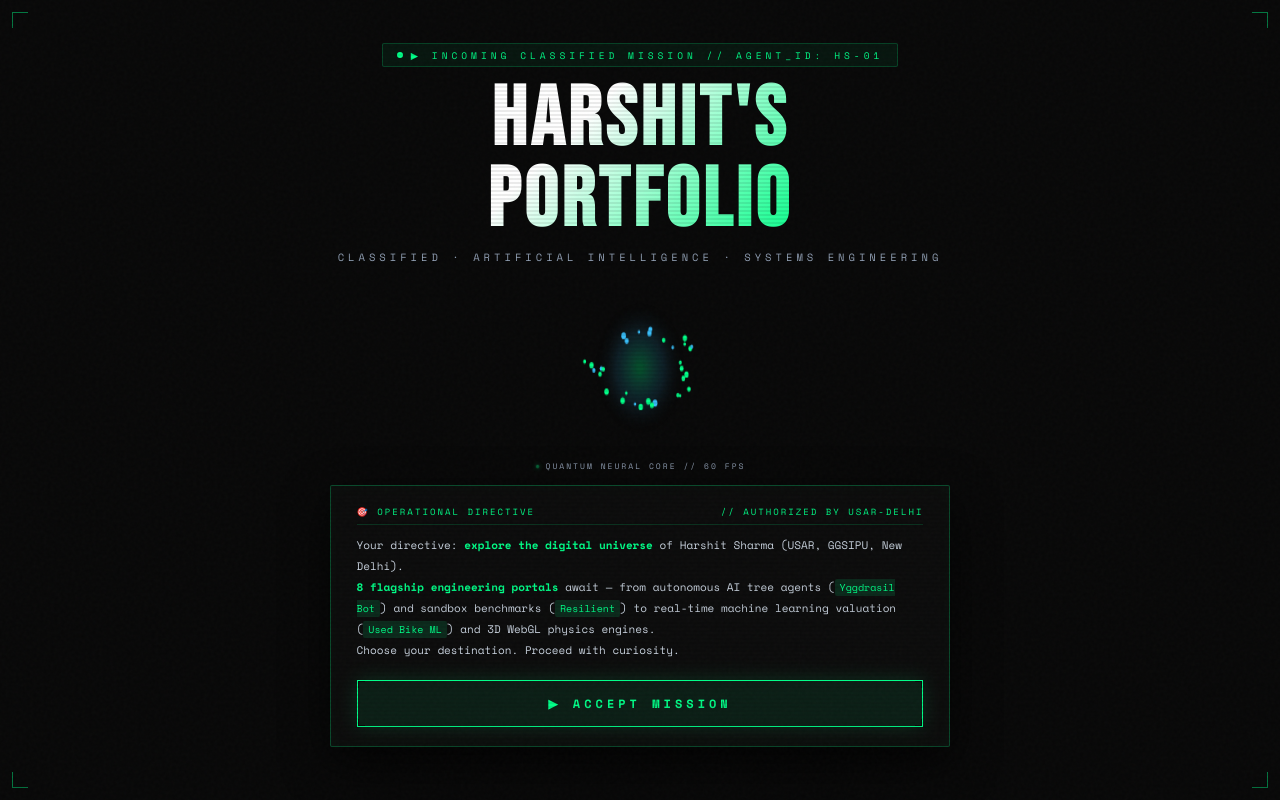
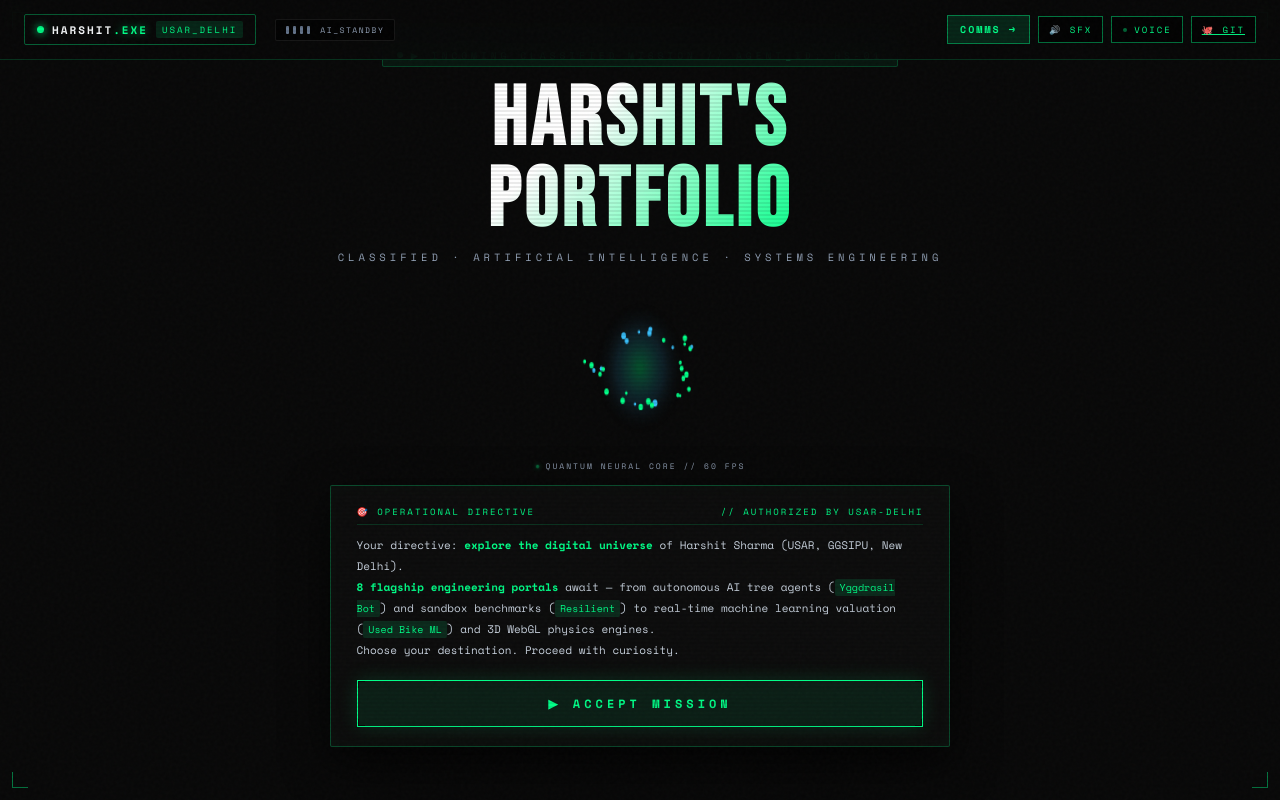
Before and after one commit to harshitthek/harshitfolio, a React (Vite) app: page / in a window 1280 px wide. Both pictures are taken after a click on the button "SKIP ›". Built offline with nearby package versions, Linux system fonts and the light colour scheme.

Commit message:
feat(audio-sync): make SFX/Voice toggles and Cyber HUD active and reactive across every screen

```diff
--- a/src/components/Navbar.jsx
+++ b/src/components/Navbar.jsx
@@ -1,21 +1,35 @@
-import React from 'react';
+import React, { useState, useEffect } from 'react';
 import { useVoice } from './VoiceContext';
 import { SoundFX } from './SoundFX';
 
 export default function Navbar({ onOpenModal, activeScreen, onJumpToScreen }) {
   const { voiceEnabled, isSpeaking, toggleVoice } = useVoice();
-  const [sfxOn, setSfxOn] = React.useState(SoundFX.isEnabled());
+  const [sfxOn, setSfxOn] = useState(SoundFX.isEnabled());
 
-  // Only show the top HUD navbar on the Cards Hub screen to keep Video and Mission screens 100% clean and cinematic
-  if (activeScreen !== 's-cards') {
+  useEffect(() => {
+    return SoundFX.subscribe((val) => {
+      setSfxOn(val);
+    });
+  }, []);
+
+  // Screen 1 has its own embedded floating HUD to avoid duplicate overlays
+  if (activeScreen === 's-video') {
     return null;
   }
 
-  const handleToggleSFX = () => {
+  const handleToggleSFX = (e) => {
+    e.stopPropagation();
     const next = SoundFX.toggle();
-    setSfxOn(next);
     if (next) SoundFX.playClick();
   };
+
+  const handleToggleVoice = (e) => {
+    e.stopPropagation();
+    if (sfxOn) SoundFX.playClick();
+    toggleVoice();
+  };
+
+  const isCardsScreen = activeScreen === 's-cards';
 
   return (
     <header className="cyber-hud-nav">
@@ -23,18 +37,21 @@ export default function Navbar({ onOpenModal, activeScreen, onJumpToScreen }) {
         <button
           className="brand-badge-btn"
           onClick={() => {
-            SoundFX.playClick();
+            if (sfxOn) SoundFX.playClick();
             onJumpToScreen('s-cards');
           }}
           title="Go to Multiverse Hub"
         >
           <span className="brand-dot live"></span>
           <span className="brand-title">HARSHIT<span className="text-glow">.EXE</span></span>
-          <span className="brand-tag">AI_ENGINEER</span>
+          <span className="brand-tag">USAR_DELHI</span>
         </button>
 
         {/* AI Audio-Reactive Waveform Visualizer */}
-        <div className={`ai-waveform-hud ${isSpeaking ? 'active' : ''}`} title={isSpeaking ? 'AI Voice Transmission Active' : 'AI Voice Standby'}>
+        <div
+          className={`ai-waveform-hud ${isSpeaking ? 'active' : ''}`}
+          title={isSpeaking ? 'AI Voice Narration Transmitting' : 'AI Voice Standby'}
+        >
           <span className="bar b1"></span>
           <span className="bar b2"></span>
           <span className="bar b3"></span>
@@ -43,59 +60,64 @@ export default function Navbar({ onOpenModal, activeScreen, onJumpToScreen }) {
         </div>
       </div>
 
+      {/* Quick Modal Actions on Cards Screen */}
       <div className="nav-center">
+        {isCardsScreen && (
           <div className="quick-modal-actions">
             <button
               className="hud-quick-btn"
-            onClick={() => { SoundFX.playClick(); onOpenModal('terminal'); }}
+              onClick={() => { if (sfxOn) SoundFX.playClick(); onOpenModal('terminal'); }}
               title="Open Interactive Hacker Shell"
             >
               <span>💻</span> TERMINAL
             </button>
             <button
               className="hud-quick-btn"
-            onClick={() => { SoundFX.playClick(); onOpenModal('ml-sim'); }}
+              onClick={() => { if (sfxOn) SoundFX.playClick(); onOpenModal('ml-sim'); }}
               title="Open Live ML Valuation Simulator"
             >
               <span>🚲</span> ML SIM
             </button>
             <button
               className="hud-quick-btn"
-            onClick={() => { SoundFX.playClick(); onOpenModal('code-inspect'); }}
+              onClick={() => { if (sfxOn) SoundFX.playClick(); onOpenModal('code-inspect'); }}
               title="Inspect Production Source Code"
             >
               <span>📋</span> CODE
             </button>
             <button
               className="hud-quick-btn"
-            onClick={() => { SoundFX.playClick(); onOpenModal('architecture'); }}
+              onClick={() => { if (sfxOn) SoundFX.playClick(); onOpenModal('architecture'); }}
               title="View Multi-Agent Architecture Diagrams"
             >
               <span>⚙️</span> ARCH
             </button>
             <button
               className="hud-quick-btn"
-            onClick={() => { SoundFX.playClick(); onOpenModal('dossier'); }}
+              onClick={() => { if (sfxOn) SoundFX.playClick(); onOpenModal('dossier'); }}
               title="View Personnel Dossier & Skills"
             >
               <span>👤</span> DOSSIER
             </button>
           </div>
+        )}
       </div>
 
       <div className="nav-right">
+        {onOpenModal && (
           <button
             className="hud-contact-btn"
-          onClick={() => { SoundFX.playClick(); onOpenModal('contact'); }}
+            onClick={() => { if (sfxOn) SoundFX.playClick(); onOpenModal('contact'); }}
             title="Open Direct Comms Channel"
           >
             <span>COMMS</span> →
           </button>
+        )}
 
         <button
           className={`hud-toggle-btn ${!sfxOn ? 'muted' : ''}`}
           onClick={handleToggleSFX}
-          title={sfxOn ? 'Disable SFX Audio' : 'Enable SFX Audio'}
+          title={sfxOn ? 'Disable Sound Effects' : 'Enable Sound Effects'}
           aria-label="Toggle SFX"
         >
           <span>{sfxOn ? '🔊 SFX' : '🔇 SFX'}</span>
@@ -103,16 +125,24 @@ export default function Navbar({ onOpenModal, activeScreen, onJumpToScreen }) {
 
         <button
           className={`hud-toggle-btn voice ${!voiceEnabled ? 'muted' : ''}`}
-          onClick={() => {
-            SoundFX.playClick();
-            toggleVoice();
-          }}
+          onClick={handleToggleVoice}
           title={voiceEnabled ? 'Mute AI Voice Narration' : 'Enable AI Voice Narration'}
           aria-label="Toggle Voice"
         >
           <span className="voice-dot"></span>
           <span>{voiceEnabled ? 'VOICE' : 'MUTED'}</span>
         </button>
+
+        <a
+          href="https://github.com/harshitthek"
+          target="_blank"
+          rel="noopener noreferrer"
+          className="hud-toggle-btn git"
+          title="Open Harshit's GitHub"
+          onClick={() => { if (sfxOn) SoundFX.playClick(); }}
+        >
+          <span>🐙 GIT</span>
+        </a>
       </div>
     </header>
   );
--- a/src/components/SoundFX.js
+++ b/src/components/SoundFX.js
@@ -1,6 +1,17 @@
 // Robust Procedural Web Audio API Sound Synthesizer
 let audioCtx = null;
 let soundEnabled = true;
+const listeners = new Set();
+
+function notifyListeners() {
+  listeners.forEach(fn => {
+    try {
+      fn(soundEnabled);
+    } catch (e) {
+      // Ignore
+    }
+  });
+}
 
 function initAudioContext() {
   if (typeof window === 'undefined') return null;
@@ -39,11 +50,18 @@ export const SoundFX = {
 
   toggle: () => {
     soundEnabled = !soundEnabled;
+    notifyListeners();
     return soundEnabled;
   },
 
   setEnabled: (val) => {
     soundEnabled = !!val;
+    notifyListeners();
+  },
+
+  subscribe: (fn) => {
+    listeners.add(fn);
+    return () => listeners.delete(fn);
   },
 
   // Soft sci-fi blip on hover
```
Lines whose indentation alone changed are shown as unchanged.
